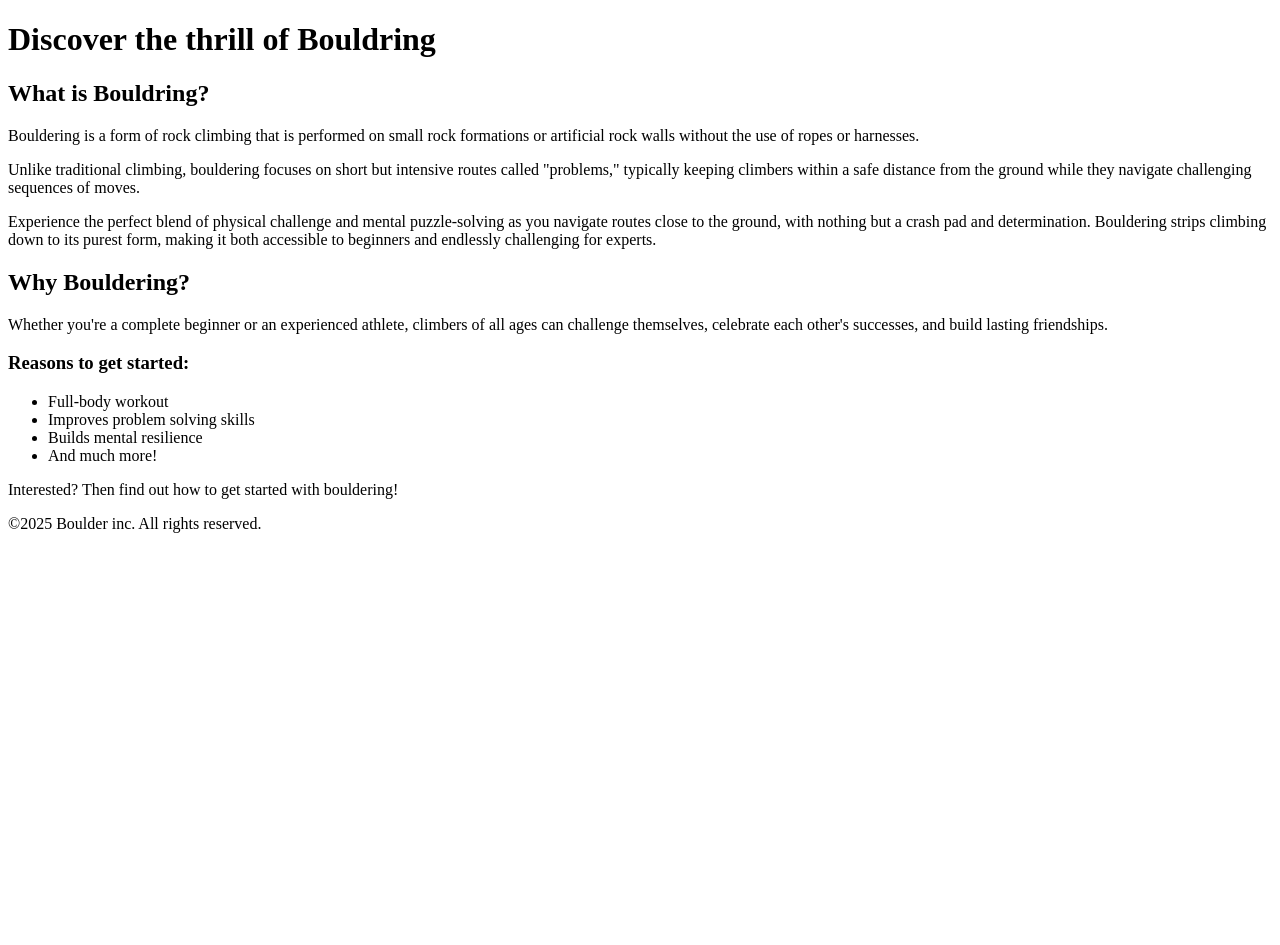
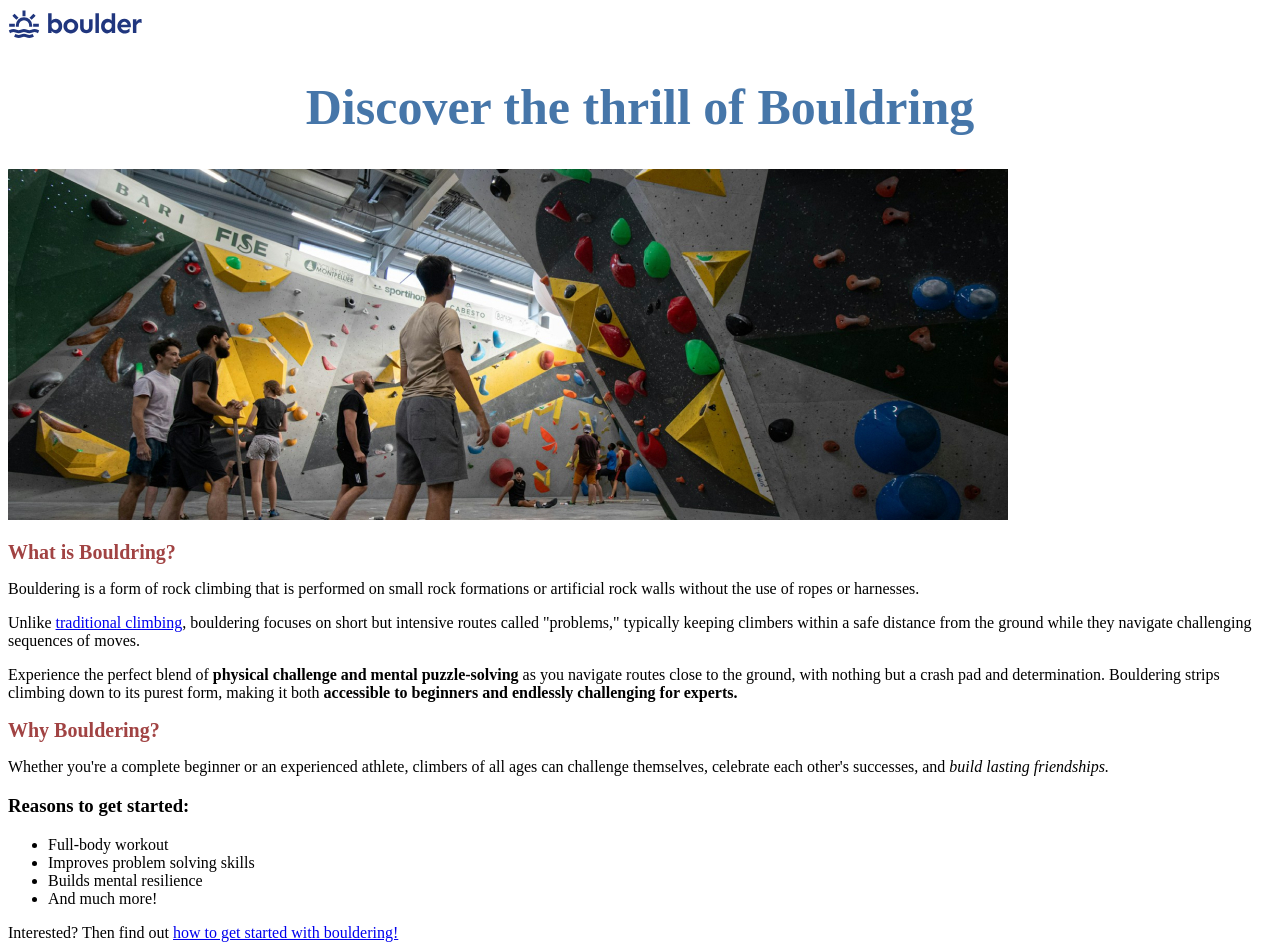
Before and after one commit to NavreetSran/html-css-journey, a plain HTML site: page index.html in a window 1280 px wide. Shown: the top 945 px of the page. Before the commit the page ends 800 px from the top, so only its background shows below. Drawn offline with Linux system fonts and the light colour scheme.

Commit message:
New Tags

```diff
--- /dev/null
+++ b/css/style.css
@@ -0,0 +1,16 @@
+h1{
+    text-align:center;
+    color:#4676A9;
+    font-size: 50px;
+}
+
+h2{
+    color:#A14343;
+    font-size: 20px;
+}
+
+footer{
+    background-color: #27039d;
+    text-align:center;
+    color:#ffffff;
+}
--- a/index.html
+++ b/index.html
@@ -2,22 +2,25 @@
 <html>
     <head>
         <title>My first Project </title>
+        <link href="css/style.css" rel="stylesheet">
     </head>
     <body>
         <header>
-            <h1>Discover the thrill of Bouldring</h1>
+            <img src="images/logo.svg" alt="" >
         </header>
 
         <main>
+            <h1>Discover the thrill of Bouldring</h1>
+            <img src="images/bouldering-gym.jpg" alt="An indoor bouldering gym, with a lot of people." >
             <h2>What is Bouldring?</h2>
             <p>Bouldering is a form of rock climbing that is performed on small rock formations or artificial rock walls without the use of ropes or harnesses.</p>
 
-            <p>Unlike traditional climbing, bouldering focuses on short but intensive routes called "problems," typically keeping climbers within a safe distance from the ground while they navigate challenging sequences of moves.</p>
+            <p>Unlike <a href="https://en.wikipedia.org/wiki/Bouldering">traditional climbing</a>, bouldering focuses on short but intensive routes called "problems," typically keeping climbers within a safe distance from the ground while they navigate challenging sequences of moves.</p>
 
-            <p>Experience the perfect blend of physical challenge and mental puzzle-solving as you navigate routes close to the ground, with nothing but a crash pad and determination. Bouldering strips climbing down to its purest form, making it both accessible to beginners and endlessly challenging for experts.</p>
+            <p>Experience the perfect blend of <strong>physical challenge and mental puzzle-solving</strong> as you navigate routes close to the ground, with nothing but a crash pad and determination. Bouldering strips climbing down to its purest form, making it both <strong>accessible to beginners and endlessly challenging for experts.</strong></p>
 
             <h2>Why Bouldering?</h2>
-            <p>Whether you're a complete beginner or an experienced athlete, climbers of all ages can challenge themselves, celebrate each other's successes, and build lasting friendships.</p>
+            <p>Whether you're a complete beginner or an experienced athlete, climbers of all ages can challenge themselves, celebrate each other's successes, and <em>build lasting friendships.</em></p>
 
             <h3>Reasons to get started:</h3>
             <ul>
@@ -27,7 +30,7 @@
                 <li>And much more!</li>
             </ul>
 
-        <p>Interested? Then find out how to get started with bouldering!</p>
+        <p>Interested? Then find out <a href="getting_started.html">how to get started with bouldering!</a></p>
         </main>
 
         <footer>
```
Also changed, not shown: getting_started.html (added, +33 -0 lines), images/bouldering-gym.jpg (added), images/getting-started-outdoors.jpg (added), images/logo.svg (added).
